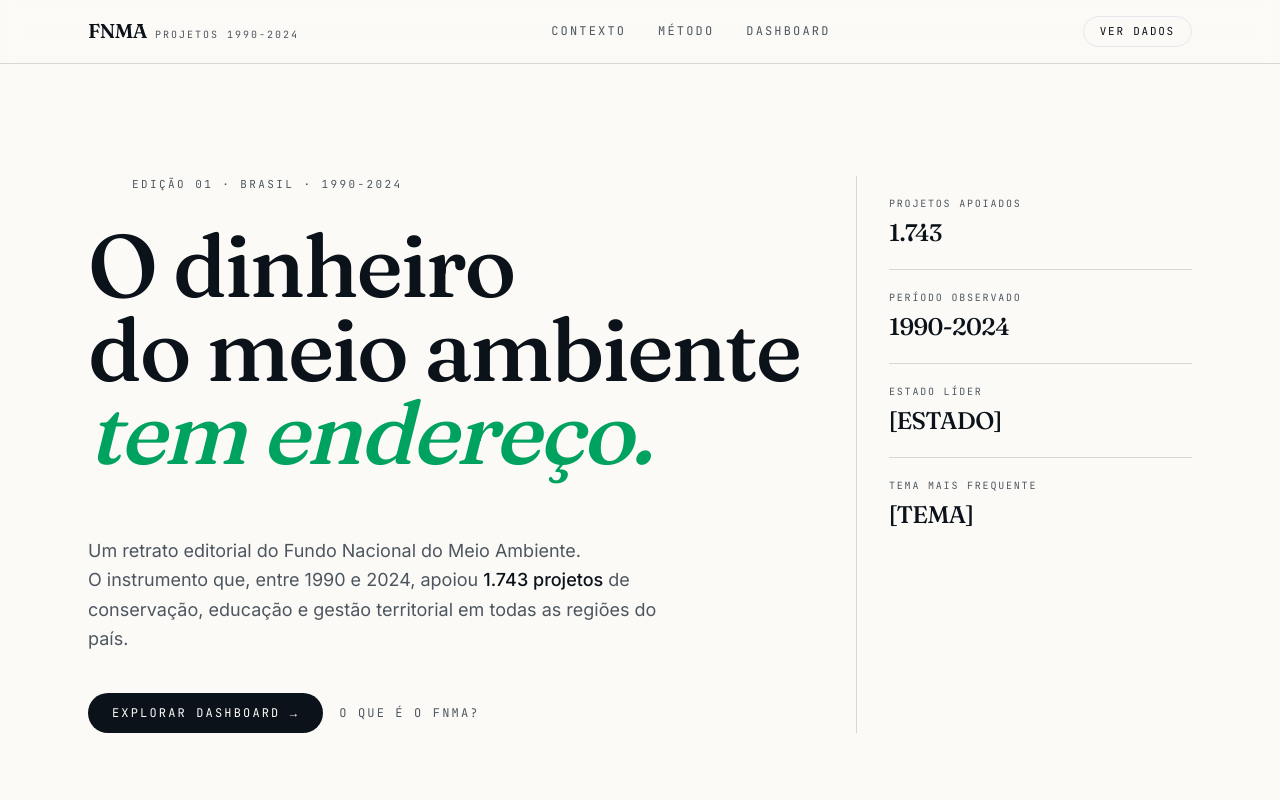
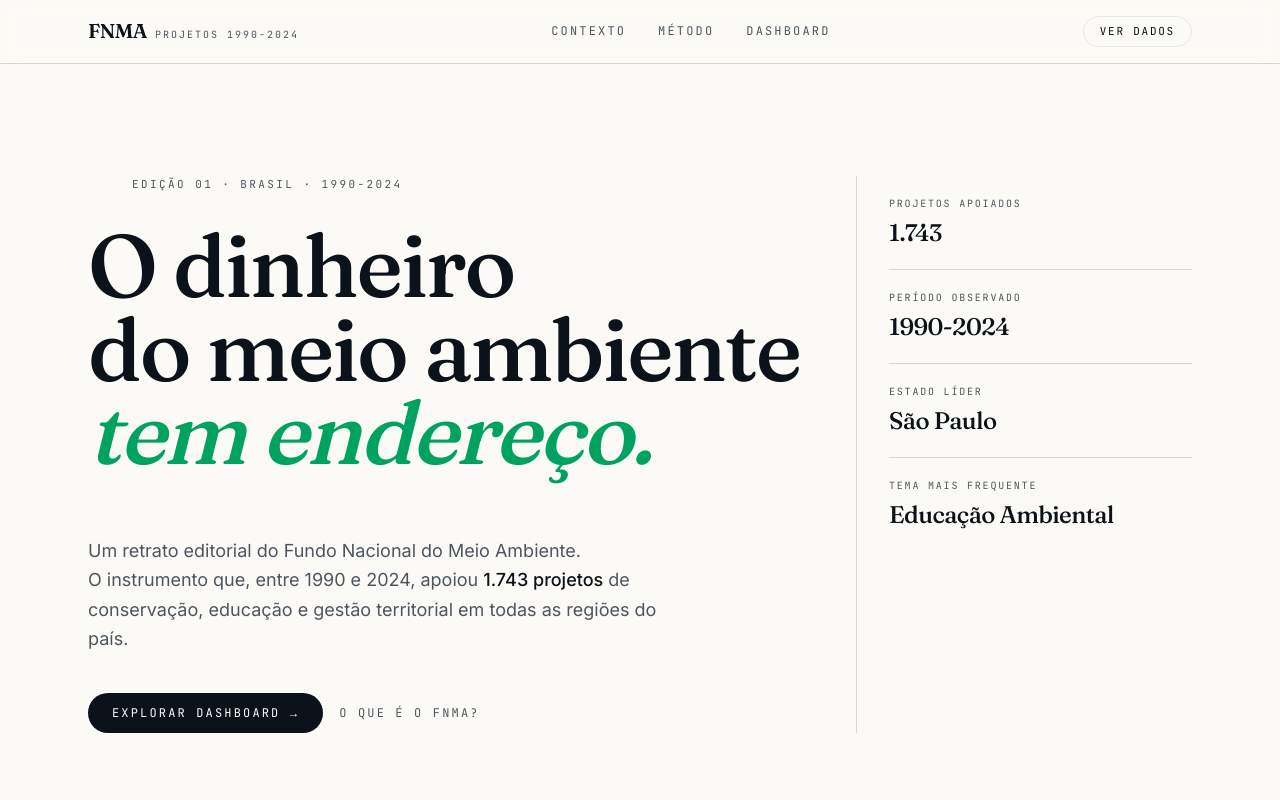
Before and after one commit to ericfariasds/projetos-fnma, a plain HTML site: page docs/index.html in a window 1280 px wide. Shown: the top 800 px of the page. Drawn offline with nearby package versions, Linux system fonts and the light colour scheme.

Commit message:
Edição em tema e estado no Hero e comentarios

```diff
--- a/docs/index.html
+++ b/docs/index.html
@@ -13,7 +13,6 @@
 <link rel="preconnect" href="https://fonts.gstatic.com" crossorigin>
 <link href="https://fonts.googleapis.com/css2?family=Fraunces:opsz,wght@9..144,400;9..144,500;9..144,600&family=Inter:wght@400;500;600&family=JetBrains+Mono:wght@400;500&display=swap" rel="stylesheet">
 
-<!-- Tailwind (CDN / no build step) -->
 <script src="https://cdn.tailwindcss.com"></script>
 <script>
   tailwind.config = {
@@ -113,13 +112,11 @@
             </div>
             <div class="py-5">
               <div class="font-mono text-[10px] uppercase tracking-[0.18em] text-muted-foreground">Estado líder</div>
-              <!-- TODO: confirme o estado com mais projetos no seu dataset -->
-              <div class="mt-1.5 font-display text-2xl font-medium tracking-tight">[ESTADO]</div>
+              <div class="mt-1.5 font-display text-2xl font-medium tracking-tight">São Paulo</div>
             </div>
             <div class="py-5">
               <div class="font-mono text-[10px] uppercase tracking-[0.18em] text-muted-foreground">Tema mais frequente</div>
-              <!-- TODO: confirme o tema mais frequente no seu dataset -->
-              <div class="mt-1.5 font-display text-2xl font-medium tracking-tight">[TEMA]</div>
+              <div class="mt-1.5 font-display text-2xl font-medium tracking-tight">Educação Ambiental</div>
             </div>
           </div>
         </aside>
@@ -193,12 +190,6 @@
           Explore os dados por ano, região, tema e estado.
         </h2>
 
-        <!--
-          Embuta aqui o seu dashboard interativo em Plotly.
-          Opção A (mais simples): iframe apontando para o dashboard.html já publicado.
-          Opção B: cole o output de fig.to_html(full_html=False, include_plotlyjs='cdn')
-                   direto neste lugar, sem o iframe.
-        -->
         <div class="mt-10 overflow-hidden rounded-lg border border-border bg-card">
           <iframe
             src="dashboard.html"
```
